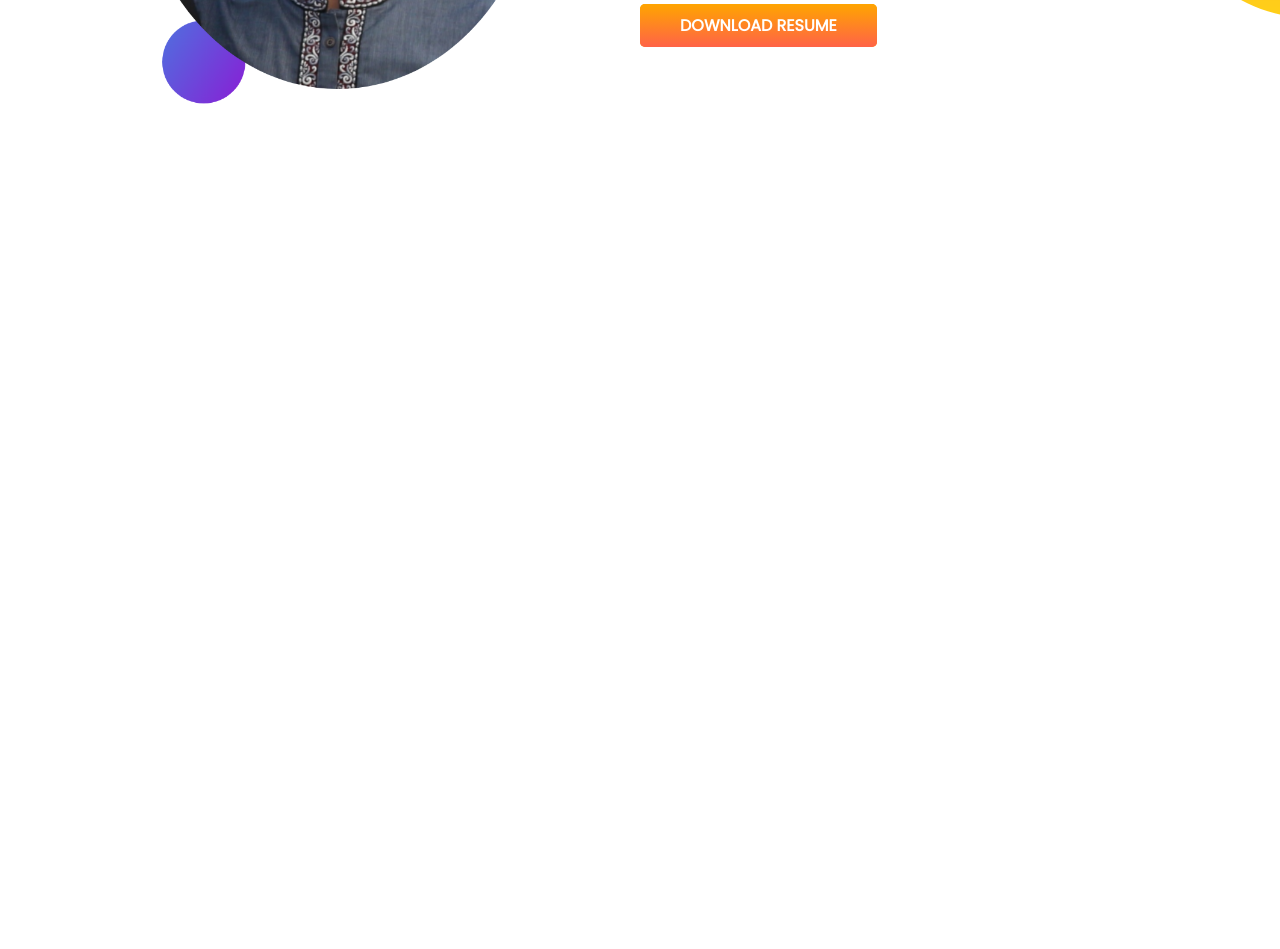
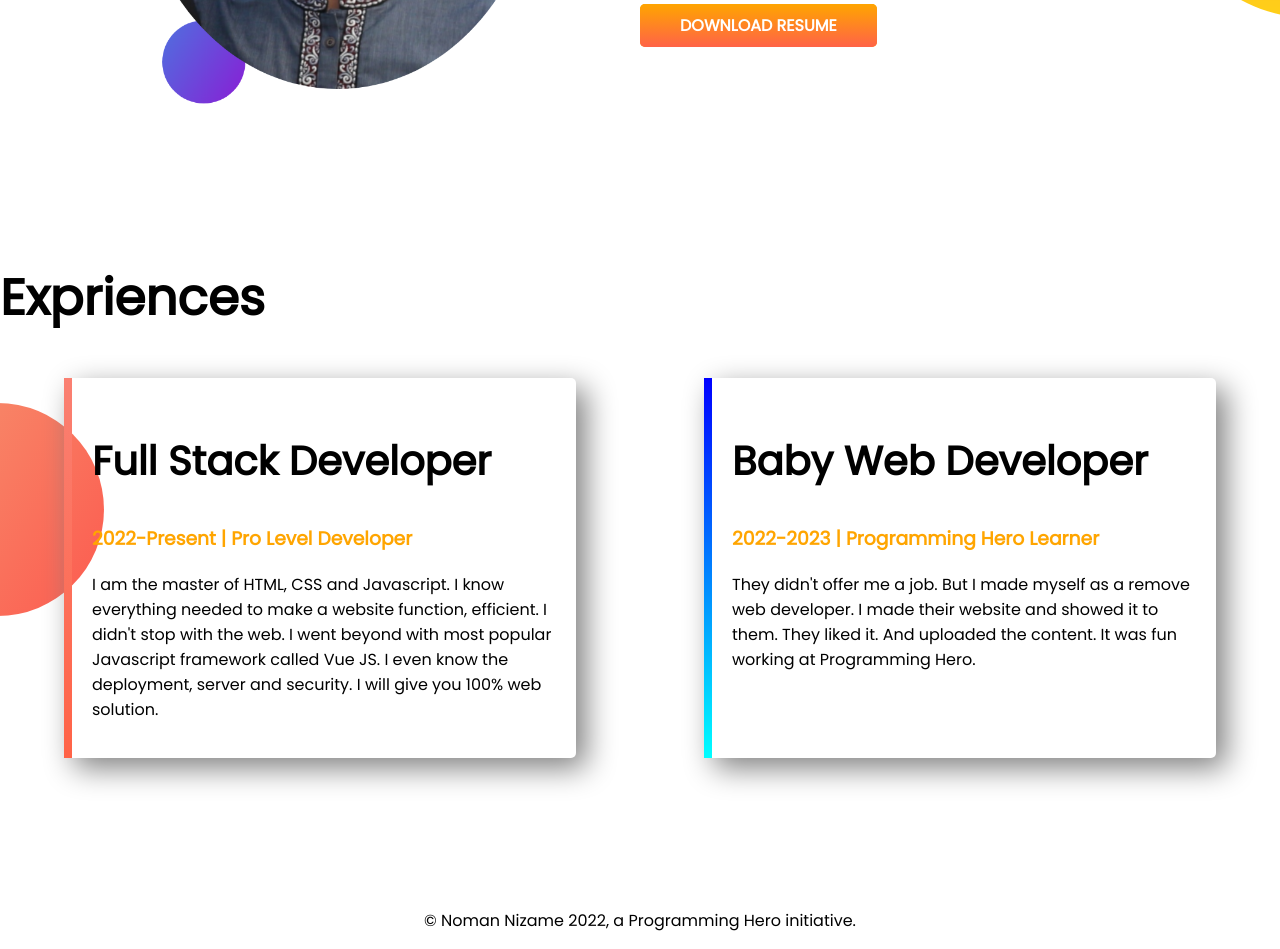
Before and after one commit to nomannizame/developer-portfolio, a plain HTML site: page index.html in a window 1280 px wide. Shown: the part 1125-2074 px from the top of the page. Before the commit the page ends 1386 px from the top, so only its background shows below. Drawn offline with Linux system fonts and the light colour scheme.

Commit message:
all sections are done

```diff
--- a/index.html
+++ b/index.html
@@ -13,7 +13,7 @@
 </head>
 
 <body>
-    <section class="first-section">
+    <section class="first-section flexible-container">
         <div class="first-class" id="first-id">
             <h1>Welocme To</h1>
             <h1><span class="orange-color">Noman Nizame</span> World!</h1>
@@ -31,7 +31,7 @@
         </div>
     </section>
 
-    <section class="second-section">
+    <section class="second-section flexible-container">
         <div class="first-class" id="second-id">
             <img src="images/image-8.png" alt="">
         </div>
@@ -47,6 +47,29 @@
                 RESUME</a>
         </div>
     </section>
+    <section class="third-section">
+        <h1>Expriences</h1>
+        <div class="flexible-container">
+            <div class="exprience-item" id="fullstack">
+                <h2>Full Stack Developer</h2>
+                <h3 class="orange-color">2022-Present | Pro Level Developer</h3>
+                <p>I am the master of HTML, CSS and Javascript. I know everything needed to make a website function,
+                    efficient. I didn't stop with the web. I went beyond with most popular Javascript framework called
+                    Vue
+                    JS. I even know the deployment, server and security. I will give you 100% web solution.</p>
+            </div>
+            <div class="exprience-item" id="baby">
+                <h2>Baby Web Developer</h2>
+                <h3 class="orange-color">2022-2023 | Programming Hero Learner</h3>
+                <p>They didn't offer me a job. But I made myself as a remove web developer. I made their website and
+                    showed
+                    it to them. They liked it. And uploaded the content. It was fun working at Programming Hero.</p>
+            </div>
+        </div>
+    </section>
+    <footer>
+        <p>© Noman Nizame 2022, a Programming Hero initiative.</p>
+    </footer>
 </body>
 
 </html>
--- a/style.css
+++ b/style.css
@@ -5,10 +5,13 @@ body{
 h1{
     font-size: 50px;
 }
+h2{
+    font-size: 40px;
+}
 .orange-color{
     color: orange;
 }
-section{
+.flexible-container{
     display: flex;
     margin-bottom: 150px;
 }
@@ -21,6 +24,12 @@ section{
     background-repeat: no-repeat;
     background-position: right;
 }
+.third-section{
+    background-image: url(images/exp-bg.png);
+    background-repeat: no-repeat;
+    background-position: left;
+}
+
 .first-class{
     width: 50%;
     padding-top: 5%;
@@ -42,6 +51,24 @@ section{
     padding-right: 8%;
 
 }
+.exprience-item{
+    box-shadow: 10px 10px 30px gray;
+    border-radius: 5px;
+    width: 40%;
+    margin-left: 5%;
+    margin-right: 5%;
+    padding: 20px;
+}
+#fullstack{
+    border-left: 8px solid;
+    border-image: linear-gradient(salmon,tomato);
+    border-image-slice: 1;
+}
+#baby{
+    border-left: 8px solid;
+    border-image: linear-gradient(blue,cyan);
+    border-image-slice: 1;
+}
 .link-button{
     text-decoration: none;
     background-color: orange;
@@ -51,3 +78,6 @@ section{
     color: white;
     font-weight: 700;
 }
+footer p{
+    text-align: center;
+}
```
